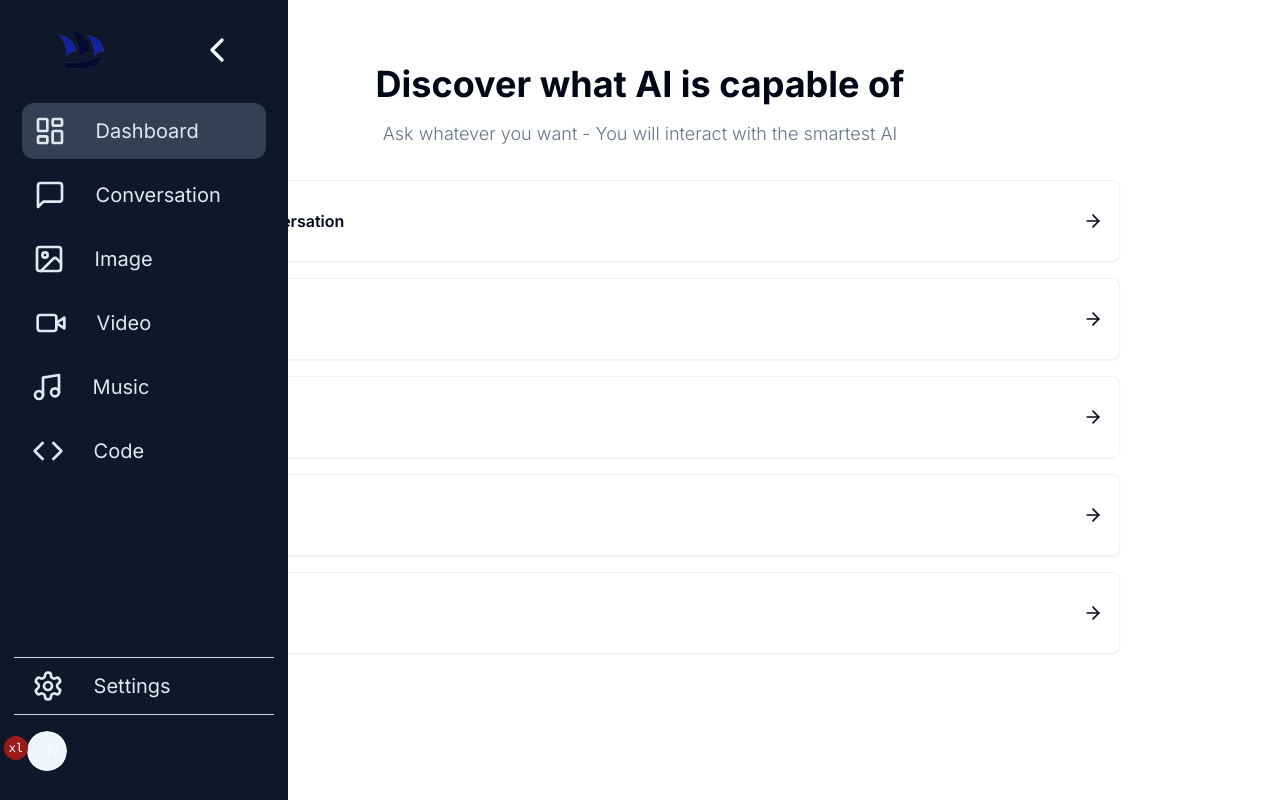
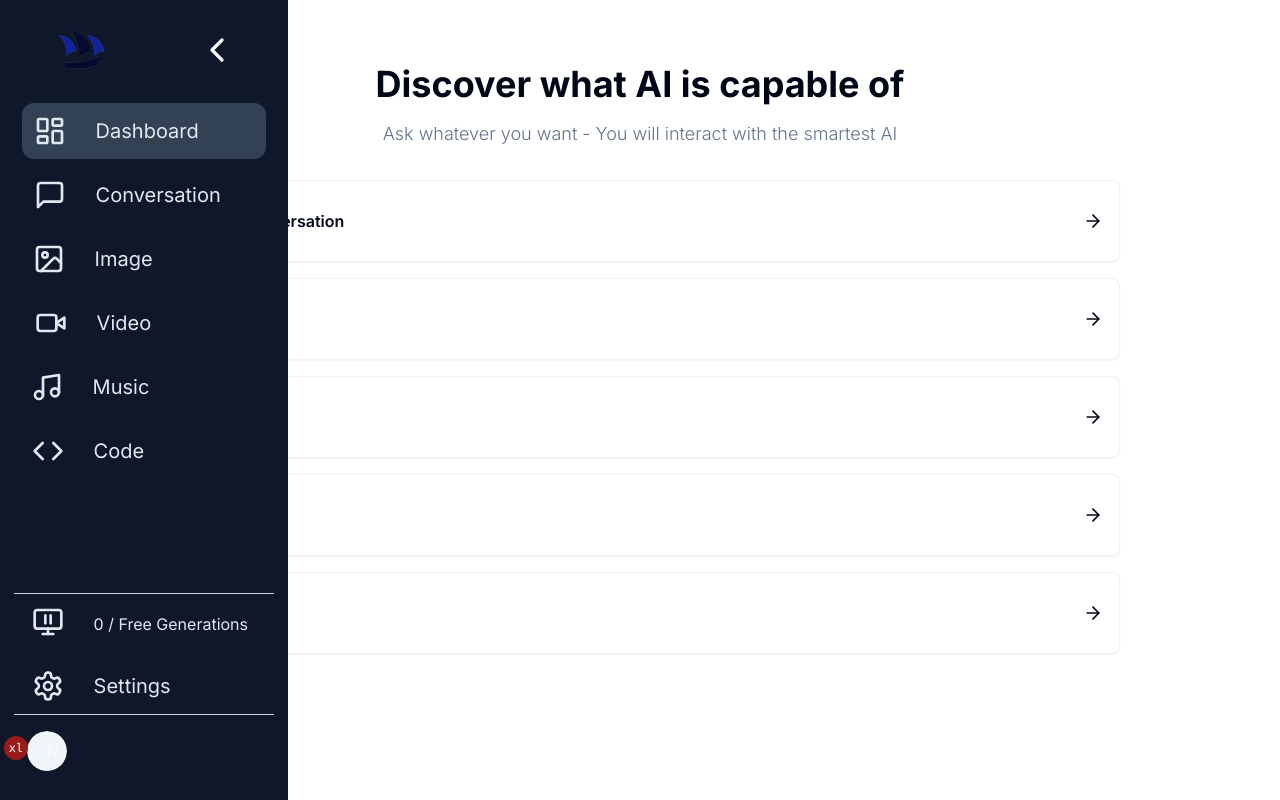
Before and after one commit to ZeberMVP/aidyssey, a Next.js app: page /dashboard in a window 1280 px wide. Both pictures are taken after a click on the button 37 px from the left and 48 px from the top of the page. Built offline with nearby package versions, Linux system fonts and the light colour scheme; no server answers.

Commit message:
feat: Sidebar free limit counter UI

```diff
--- a/src/app/(dashboard)/layout.tsx
+++ b/src/app/(dashboard)/layout.tsx
@@ -1,9 +1,12 @@
 import Sidebar from '@/components/Sidebar'
+import { getApiLimitCount } from '@/lib/api-limit'
 
-const DashboardLayout = ({ children }: { children: React.ReactNode }) => {
+const DashboardLayout = async ({ children }: { children: React.ReactNode }) => {
+	const apiLimitCount = await getApiLimitCount()
+
 	return (
 		<div className='h-[100vh] '>
-			<Sidebar />
+			<Sidebar apiLimitCount={apiLimitCount} />
 			<main className='ml-28 pt-16 w-9/12 md:container md:mx-auto'>
 				{children}
 			</main>
--- /dev/null
+++ b/src/components/FreeCounter.tsx
@@ -0,0 +1,30 @@
+'use client'
+
+import { MAX_FREE_COUNTS } from '@/constants'
+import { FC, useEffect, useState } from 'react'
+
+interface FreeCounterProps {
+	apiLimitCount: number
+}
+
+const FreeCounter: FC<FreeCounterProps> = ({
+	apiLimitCount,
+}: FreeCounterProps) => {
+	const [mounted, setMounted] = useState(false)
+
+	useEffect(() => {
+		setMounted(true)
+	}, [])
+
+	if (!mounted) {
+		return null
+	}
+
+	return (
+		<p className='text-base pt-1'>
+			{apiLimitCount} / {MAX_FREE_COUNTS} Free Generations
+		</p>
+	)
+}
+
+export default FreeCounter
--- a/src/components/Sidebar.tsx
+++ b/src/components/Sidebar.tsx
@@ -5,9 +5,11 @@ import { cn } from '@/lib/utils'
 import { useUser } from '@clerk/nextjs'
 import Image from 'next/image'
 import Link from 'next/link'
-import { useState } from 'react'
+import { useEffect, useState } from 'react'
 import { Icons } from './Icons'
 import { usePathname } from 'next/navigation'
+import { MonitorPause } from 'lucide-react'
+import FreeCounter from './FreeCounter'
 
 const links = {
 	dashboard: '/dashboard',
@@ -19,7 +21,11 @@ const links = {
 	settings: '/settings',
 }
 
-const Sidebar = () => {
+interface SidebarProps {
+	apiLimitCount: number
+}
+
+const Sidebar = ({ apiLimitCount = 0 }: SidebarProps) => {
 	const { user } = useUser()
 	const pathname = usePathname()
 	const [isSidebarOpen, setIsSidebarOpen] = useState(false)
@@ -227,6 +233,29 @@ const Sidebar = () => {
 									'my-0 p-3 text-slate-200 text-xl flex items-center h-14'
 								)}
 							>
+								<MonitorPause className='h-8 w-8 text-slate-200 -ml-[2px]' />
+								<span
+									className={cn(
+										isSidebarOpen
+											? ''
+											: 'opacity-0 absolute hidden pointer-events-none hide',
+										'ml-[30px] opacity-[1]'
+									)}
+								>
+									<FreeCounter apiLimitCount={apiLimitCount} />
+								</span>
+							</Link>
+						</li>
+						<li className='relative'>
+							<Link
+								href={links.settings}
+								title='Settings'
+								className={cn(
+									isSidebarOpen ? 'mx-2' : ' w-14',
+									links.settings === pathname ? 'bg-slate-700 rounded-xl' : '',
+									'my-0 p-3 text-slate-200 text-xl flex items-center h-14'
+								)}
+							>
 								<Icons.settings className='h-8 w-8 text-slate-200 -ml-[2px]' />
 								<span
 									className={cn(
--- a/src/lib/api-limit.ts
+++ b/src/lib/api-limit.ts
@@ -43,3 +43,23 @@ export const checkApiLimit = async () => {
 		return false
 	}
 }
+
+export const getApiLimitCount = async () => {
+	const { userId } = auth()
+
+	if (!userId) {
+		return 0
+	}
+
+	const userApiLimit = await prismadb.userApiLimit.findUnique({
+		where: {
+			userId,
+		},
+	})
+
+	if (!userApiLimit) {
+		return 0
+	}
+
+	return userApiLimit.count
+}
```
